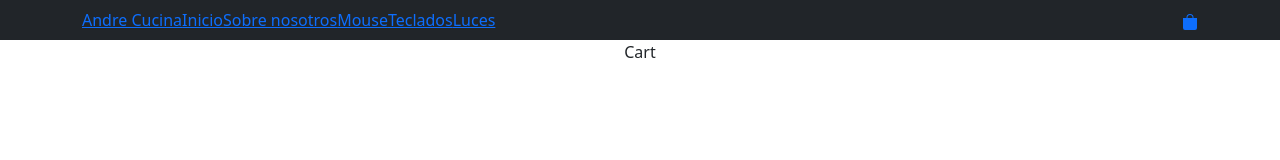
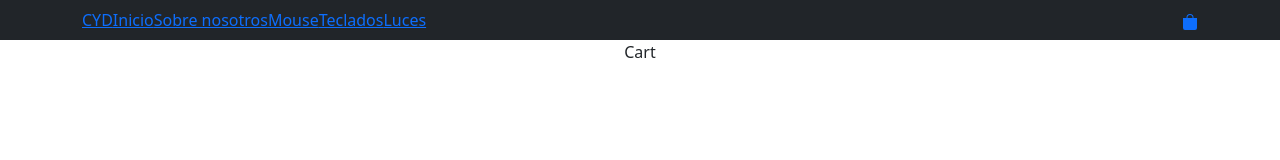
Before and after one commit to Joaconz/React-JS, a React (Create React App) app in the folder proyecto/: page /cart in a window 1280 px wide. Shown: the top 160 px of the page. Built offline with nearby package versions, Linux system fonts and the light colour scheme.

Commit message:
Cambio de nombre NavBar

```diff
--- a/proyecto/src/components/NavBar/NavBar.jsx
+++ b/proyecto/src/components/NavBar/NavBar.jsx
@@ -7,7 +7,7 @@ function NavBar() {
   return (
     <Navbar collapseOnSelect expand="lg" bg="dark" variant="dark">
       <Container>
-        <Link to='/'>Andre Cucina</Link>
+        <Link to='/'>CYD</Link> {/*Custom Your Desk*/}
         <Navbar.Toggle aria-controls="responsive-navbar-nav" />
         <Navbar.Collapse id="responsive-navbar-nav">
           <Nav className="me-auto">
```
